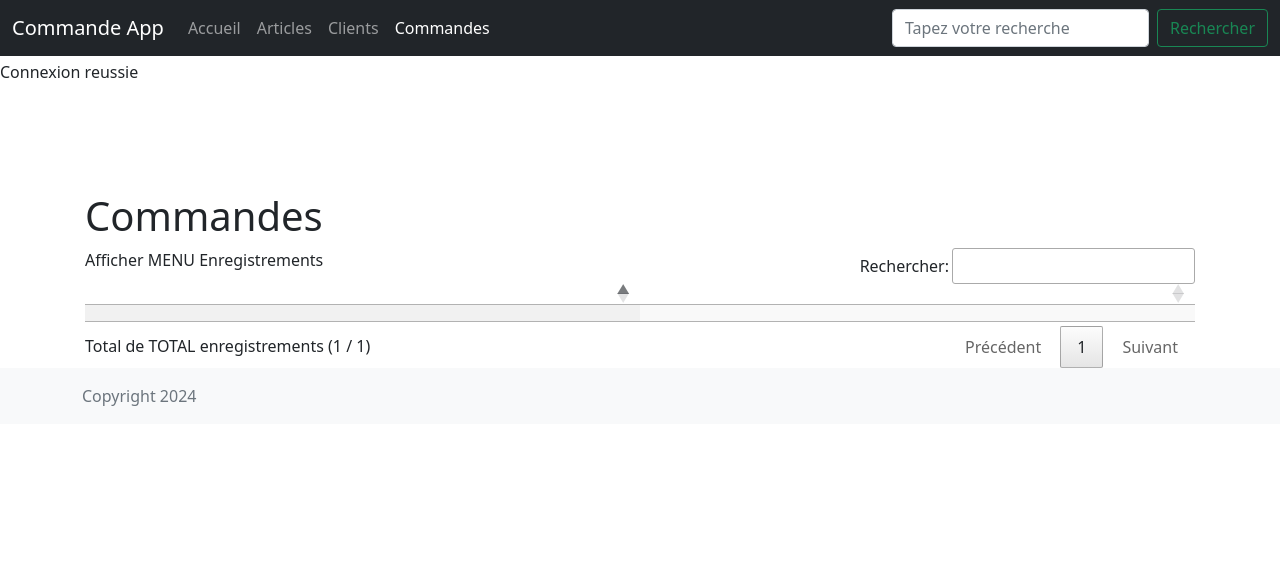
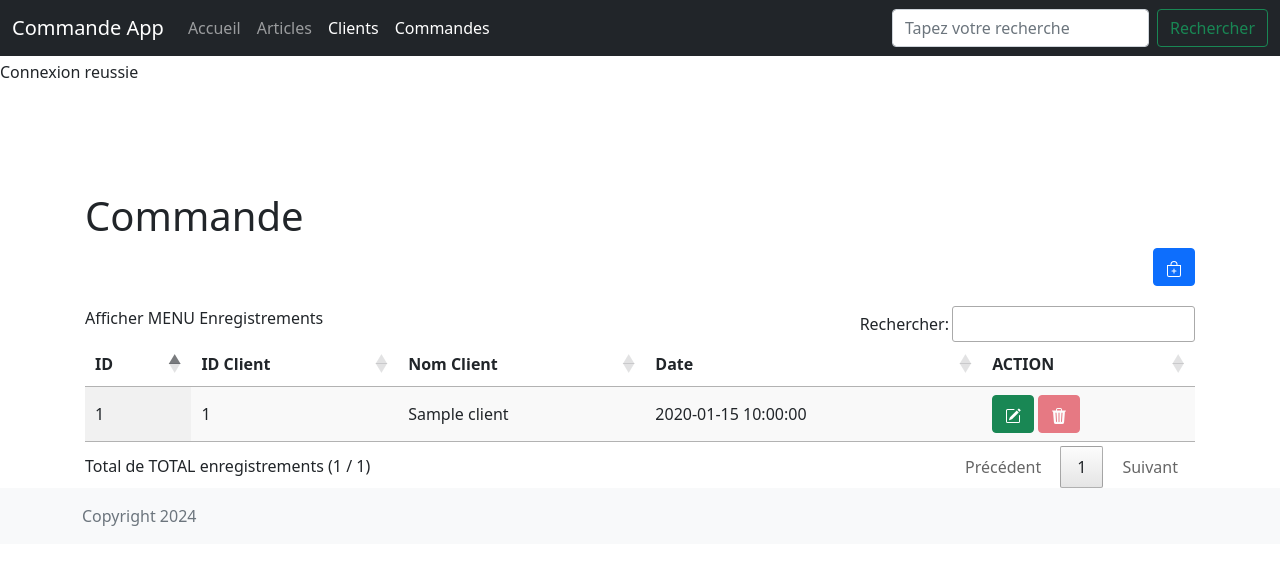
Before and after one commit to EddinAdou/Commande-App, a PHP site: page /commandes.php in a window 1280 px wide. Shown: the top 565 px of the page. Run offline with PHP 8.4, Linux system fonts and the light colour scheme; tables that the repository leaves empty or names only in its code hold one stand-in row (values such as "Sample post"); lists and menus that the app fills with data are empty; some libraries are stand-ins or nearby versions.

Commit message:
make commande page v1

```diff
--- a/commandes.php
+++ b/commandes.php
@@ -1,25 +1,109 @@
 <?php
 $commande = true;
+$client = true;
+
 include_once("header.php");
 include_once("main.php");
+$count = 0;
+$list = [];
 
+// Requête pour récupérer les commandes qui sont associées à des lignes de commande
+$query = "SELECT idcommande
+FROM commande
+WHERE idcommande IN (
+    SELECT idcommande
+    FROM ligne_commande
+    WHERE commande.idcommande = ligne_commande.idcommande
+)";
+$pdostmt = $pdo->prepare($query);
+$pdostmt->execute();
+foreach ($pdostmt->fetchAll(PDO::FETCH_NUM) as $tabvalue) {
+    foreach ($tabvalue as $tabelements) {
+       $list[] = $tabelements;
+    }
+}
+
+// Requête pour récupérer les commandes avec les noms des clients associés
+$query = "
+    SELECT commande.idcommande, commande.idclient, commande.date, client.nom
+    FROM commande
+    JOIN client ON commande.idclient = client.idclient
+";
+$pdostmt = $pdo->prepare($query);
+$pdostmt->execute();
 ?>
+
 <main class="flex-shrink-0">
     <div class="container">
-        <h1 class="mt-5"> Commandes </h1>
+        <h1 class="mt-5"> Commande </h1>
+        <a href="addCommande.php" class="btn btn-primary" style="float: right;margin-bottom: 20px;">
+        <svg xmlns="http://www.w3.org/2000/svg" width="16" height="16" fill="currentColor" class="bi bi-bag-plus" viewBox="0 0 16 16">
+            <path fill-rule="evenodd" d="M8 7.5a.5.5 0 0 1 .5.5v1.5H10a.5.5 0 0 1 0 1H8.5V12a.5.5 0 0 1-1 0v-1.5H6a.5.5 0 0 1 0-1h1.5V8a.5.5 0 0 1 .5-.5" />
+            <path d="M8 1a2.5 2.5 0 0 1 2.5 2.5V4h-5v-.5A2.5 2.5 0 0 1 8 1m3.5 3v-.5a3.5 3.5 0 1 0-7 0V4H1v10a2 2 0 0 0 2 2h10a2 2 0 0 0 2-2V4zM2 5h12v9a1 1 0 0 1-1 1H3a1 1 0 0 1-1-1z" />
+        </svg>
+        </a>
+
         <table id="datatable" class="display">
             <thead>
                 <tr>
-                    <th></th>
-                    <th></th>
+                    <th>ID</th>
+                    <th>ID Client</th>
+                    <th>Nom Client</th>
+                    <th>Date</th>
+                    <th>ACTION</th>
                 </tr>
             </thead>
             <tbody>
-                <tr>
-                    <td></td>
-                    <td></td>
-                </tr>
+                <?php
+                while ($ligne = $pdostmt->fetch(PDO::FETCH_ASSOC)) :
+                    $count++;
+                ?>
+                    <tr>
+                        <td><?php echo isset($ligne["idcommande"]) ? $ligne["idcommande"] : ''; ?></td>
+                        <td><?php echo isset($ligne["idclient"]) ? $ligne["idclient"] : ''; ?></td>
+                        <td><?php echo isset($ligne["nom"]) ? $ligne["nom"] : ''; ?></td>
+                        <td><?php echo isset($ligne["date"]) ? $ligne["date"] : ''; ?></td>
+                        <td>
+                            <a href="updatedcommande.php?id=<?php echo $ligne["idcommande"] ?>" class="btn btn-success">
+                                <svg xmlns="http://www.w3.org/2000/svg" width="16" height="16" fill="currentColor"
+                                    class="bi bi-pencil-square" viewBox="0 0 16 16">
+                                    <path
+                                        d="M15.502 1.94a.5.5 0 0 1 0 .706L14.459 3.69l-2-2L13.502.646a.5.5 0 0 1 .707 0l1.293 1.293zm-1.75 2.456-2-2L4.939 9.21a.5.5 0 0 0-.121.196l-.805 2.414a.25.25 0 0 0 .316.316l2.414-.805a.5.5 0 0 0 .196-.12l6.813-6.814z" />
+                                    <path fill-rule="evenodd"
+                                        d="M1 13.5A1.5 1.5 0 0 0 2.5 15h11a1.5 1.5 0 0 0 1.5-1.5v-6a.5.5 0 0 0-1 0v6a.5.5 0 0 1-.5.5h-11a.5.5 0 0 1-.5-.5v-11a.5.5 0 0 1 .5-.5H9a.5.5 0 0 0 0-1H2.5A1.5 1.5 0 0 0 1 2.5z" />
+                                </svg>
+                            </a>
+                            <button type="button" class="btn btn-danger" data-bs-toggle="modal" <?php if (in_array($ligne["idcommande"],$list)){echo "disabled";} ?> data-bs-target="#deleteModal<?php echo $count ?>">
+                                <svg xmlns="http://www.w3.org/2000/svg" width="16" height="16" fill="currentColor"
+                                    class="bi bi-trash3-fill" viewBox="0 0 16 16">
+                                    <path
+                                        d="M11 1.5v1h3.5a.5.5 0 0 1 0 1h-.538l-.853 10.66A2 2 0 0 1 11.115 16h-6.23a2 2 0 0 1-1.994-1.84L2.038 3.5H1.5a.5.5 0 0 1 0-1H5v-1A1.5 1.5 0 0 1 6.5 0h3A1.5 1.5 0 0 1 11 1.5m-5 0v1h4v-1a.5.5 0 0 0-.5-.5h-3a.5.5 0 0 0-.5.5M4.5 5.029l.5 8.5a.5.5 0 1 0 .998-.06l-.5-8.5a.5.5 0 1 0-.998.06m6.53-.528a.5.5 0 0 0-.528.47l-.5 8.5a.5.5 0 0 0 .998.058l.5-8.5a.5.5 0 0 0-.47-.528M8 4.5a.5.5 0 0 0-.5.5v8.5a.5.5 0 0 0 1 0V5a.5.5 0 0 0-.5-.5" />
+                                </svg>
+                            </button>
+                        </td>
+                    </tr>
 
+                    <!-- Modal -->
+                    <div class="modal fade" id="deleteModal<?php echo $count ?>" tabindex="-1" aria-labelledby="exampleModalLabel"
+                        aria-hidden="true">
+                        <div class="modal-dialog">
+                            <div class="modal-content">
+                                <div class="modal-header">
+                                    <h1 class="modal-title fs-5" id="exampleeModalLabel">Suppression</h1>
+                                    <button type="button" class="btn-close" data-bs-dismiss="modal"
+                                        aria-label="Close"></button>
+                                </div>
+                                <div class="modal-body">
+                                    Voulez-vous vraiment supprimer cette commande ?
+                                </div>
+                                <div class="modal-footer">
+                                    <button type="button" class="btn btn-secondary" data-bs-dismiss="modal">Annuler</button>
+                                    <a href="deletedcommande.php?id=<?php echo  $ligne["idcommande"] ?>" type="button" class="btn btn-danger">Supprimer</a>
+                                </div>
+                            </div>
+                        </div>
+                    </div>
+                <?php endwhile; ?>
             </tbody>
         </table>
     </div>
```
Also changed, not shown: deletedcommande.php (added), updatedcommande.php (added), 1 other file.
